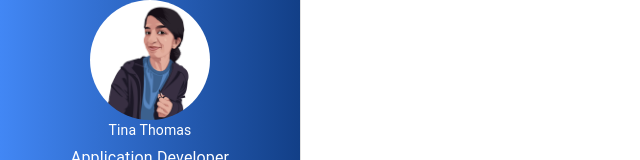
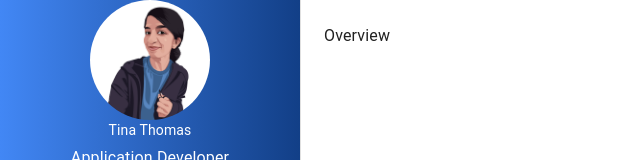
Before and after one commit to tinamthomas/tinamthomas.github.io, a React (Create React App) app: page /overview in a window 1280 px wide. Shown: the top 160 px of the page, without its empty margins (0-640 px from the left). Built offline with nearby package versions, Linux system fonts and the light colour scheme.

Commit message:
Fix dislpay of elements on route changes

```diff
--- a/src/App.tsx
+++ b/src/App.tsx
@@ -1,3 +1,4 @@
+import Box from '@mui/material/Box';
 import CssBaseline from '@mui/material/CssBaseline';
 import { createTheme, ThemeProvider } from '@mui/material/styles';
 import { Outlet } from "react-router-dom";
@@ -8,9 +9,22 @@ const theme = createTheme();
 
   return (
     <ThemeProvider theme={theme}>
+
       <CssBaseline />
-      <Menubar/>
-      <Outlet/>
+      <Box sx={{ display: 'flex' }}>
+      <Box
+          component="main"
+          sx={{ flexGrow: 0, p: 3, width: { sm: `300px` } }}
+        >
+        <Menubar/>
+        </Box>
+        <Box
+          component="main"
+          sx={{ flexGrow: 1, p: 3, width: { sm: `calc(100% - 300px)` } }}
+        >
+          <Outlet/>
+        </Box>
+      </Box>
     </ThemeProvider>
   );
 }
--- a/src/Menubar.tsx
+++ b/src/Menubar.tsx
@@ -15,8 +15,7 @@ import { Link } from "react-router-dom";
 
 const list = () => (
   <Box
-    sx={{ width: 300, backgroundImage: 'linear-gradient(to right, #4287f5 , #123f87)', height: '100%'}}
-
+    sx={{ width: 300, backgroundImage: 'linear-gradient(to right, #4287f5 , #123f87)', height: '100%' , flexShrink: { sm: 0 }}}
   >
 <Grid
   container
--- a/src/Overview.tsx
+++ b/src/Overview.tsx
@@ -3,9 +3,7 @@ import Box from '@mui/material/Box';
 function Overview() {
 
   return (
-    <Box sx={{ width: 300, backgroundImage: 'linear-gradient(to right, #4287f5 , #123f87)', height: '100%' }}>
-      <div>blah</div>
-    </Box>
+    <div>Overview</div>
   );
 }
 
```
